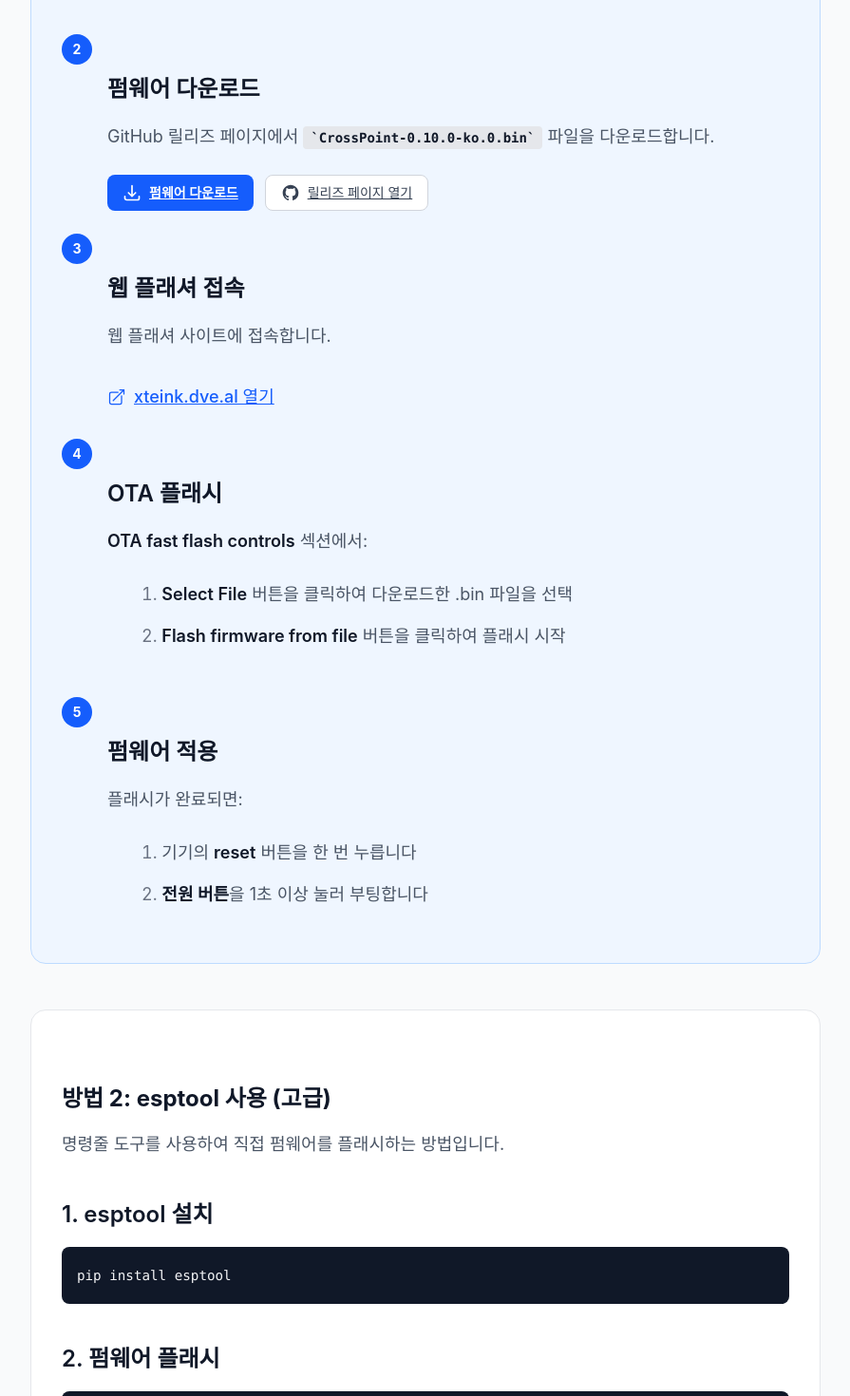
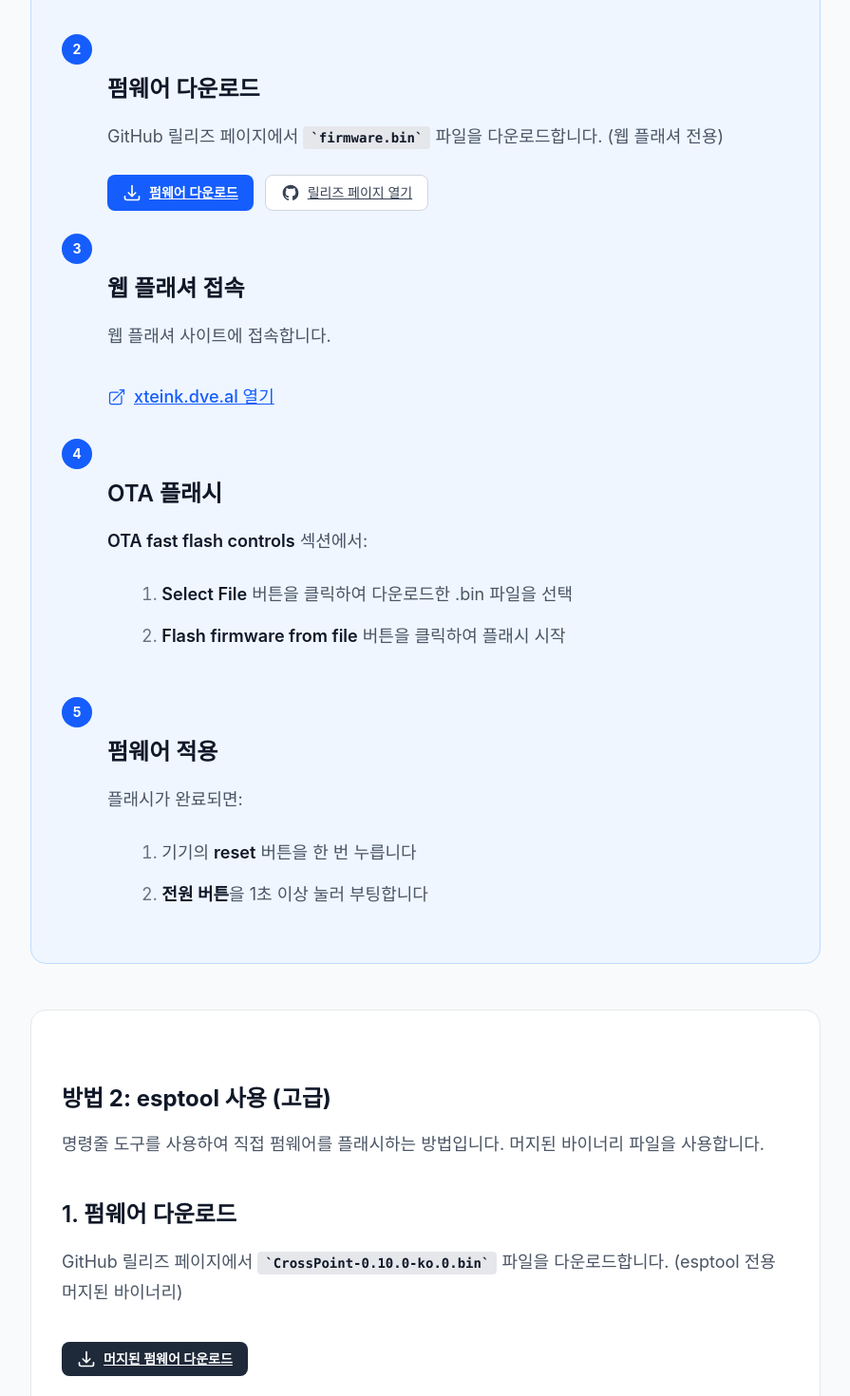
Before and after one commit to eunchurn/crosspoint-reader-docs, a Next.js app: page /install in a window 1280 px wide. Shown: the part 740-2210 px from the top of the page at 95% size, without its empty margins (192-1087 px from the left). Built offline with nearby package versions, Linux system fonts and the light colour scheme; no server answers; a web font is replaced by a local one.

Commit message:
feat(install): 웹 플래시와 esptool 펌웨어 구분
- firmware.bin: 웹 플래셔 전용 펌웨어
- CrossPoint-*.bin: esptool용 머지된 바이너리

GitHub API에서 두 종류의 펌웨어를 각각 구분하여 가져오도록 수정

```diff
--- a/src/app/install/page.tsx
+++ b/src/app/install/page.tsx
@@ -20,10 +20,19 @@ export default async function InstallPage() {
 
   // API에서 가져온 정보 사용, 실패 시 fallback
   const version = latestRelease?.tag_name || CROSSPOINT_VERSION;
-  const firmwareFilename =
-    latestRelease?.firmware_name || `CrossPoint-${CROSSPOINT_VERSION}.bin`;
-  const firmwareDownloadUrl =
-    latestRelease?.firmware_url ||
+
+  // 웹 플래시용 펌웨어 (firmware.bin)
+  const webFirmwareFilename = latestRelease?.web_firmware_name || "firmware.bin";
+  const webFirmwareDownloadUrl =
+    latestRelease?.web_firmware_url ||
+    `https://github.com/eunchurn/crosspoint-reader-ko/releases/download/${CROSSPOINT_VERSION}/firmware.bin`;
+
+  // esptool용 머지된 펌웨어 (CrossPoint-*.bin)
+  const mergedFirmwareFilename =
+    latestRelease?.merged_firmware_name ||
+    `CrossPoint-${CROSSPOINT_VERSION}.bin`;
+  const mergedFirmwareDownloadUrl =
+    latestRelease?.merged_firmware_url ||
     `https://github.com/eunchurn/crosspoint-reader-ko/releases/download/${CROSSPOINT_VERSION}/CrossPoint-${CROSSPOINT_VERSION}.bin`;
   return (
     <div className="min-h-screen flex flex-col">
@@ -93,13 +102,13 @@ export default async function InstallPage() {
                       <p className="text-gray-600 mt-1">
                         GitHub 릴리즈 페이지에서{" "}
                         <code className="bg-gray-200 px-2 py-1 rounded text-sm">
-                          {firmwareFilename}
+                          {webFirmwareFilename}
                         </code>{" "}
-                        파일을 다운로드합니다.
+                        파일을 다운로드합니다. (웹 플래셔 전용)
                       </p>
                       <div className="flex flex-col sm:flex-row gap-3 mt-3">
                         <a
-                          href={firmwareDownloadUrl}
+                          href={webFirmwareDownloadUrl}
                           className="inline-flex items-center justify-center gap-2 rounded-lg bg-blue-600 px-4 py-2 text-sm font-semibold text-white hover:bg-blue-700 transition-colors"
                         >
                           <svg
@@ -230,12 +239,45 @@ export default async function InstallPage() {
                 </h2>
                 <p className="text-gray-600 mb-6">
                   명령줄 도구를 사용하여 직접 펌웨어를 플래시하는 방법입니다.
+                  머지된 바이너리 파일을 사용합니다.
                 </p>
 
                 <div className="space-y-6">
                   <div>
                     <h3 className="font-semibold text-gray-900">
-                      1. esptool 설치
+                      1. 펌웨어 다운로드
+                    </h3>
+                    <p className="text-gray-600 mt-1">
+                      GitHub 릴리즈 페이지에서{" "}
+                      <code className="bg-gray-200 px-2 py-1 rounded text-sm">
+                        {mergedFirmwareFilename}
+                      </code>{" "}
+                      파일을 다운로드합니다. (esptool 전용 머지된 바이너리)
+                    </p>
+                    <a
+                      href={mergedFirmwareDownloadUrl}
+                      className="inline-flex items-center justify-center gap-2 rounded-lg bg-gray-800 px-4 py-2 text-sm font-semibold text-white hover:bg-gray-900 transition-colors mt-3"
+                    >
+                      <svg
+                        className="h-5 w-5"
+                        fill="none"
+                        viewBox="0 0 24 24"
+                        strokeWidth="2"
+                        stroke="currentColor"
+                      >
+                        <path
+                          strokeLinecap="round"
+                          strokeLinejoin="round"
+                          d="M3 16.5v2.25A2.25 2.25 0 005.25 21h13.5A2.25 2.25 0 0021 18.75V16.5M16.5 12L12 16.5m0 0L7.5 12m4.5 4.5V3"
+                        />
+                      </svg>
+                      머지된 펌웨어 다운로드
+                    </a>
+                  </div>
+
+                  <div>
+                    <h3 className="font-semibold text-gray-900">
+                      2. esptool 설치
                     </h3>
                     <pre className="bg-gray-900 text-gray-100 rounded-lg p-4 mt-2 overflow-x-auto">
                       <code>pip install esptool</code>
@@ -244,11 +286,12 @@ export default async function InstallPage() {
 
                   <div>
                     <h3 className="font-semibold text-gray-900">
-                      2. 펌웨어 플래시
+                      3. 펌웨어 플래시
                     </h3>
                     <pre className="bg-gray-900 text-gray-100 rounded-lg p-4 mt-2 overflow-x-auto">
                       <code>
-                        esptool.py --chip esp32c3 write_flash 0x0 {firmwareFilename}
+                        esptool.py --chip esp32c3 write_flash 0x0{" "}
+                        {mergedFirmwareFilename}
                       </code>
                     </pre>
                   </div>
--- a/src/lib/github.ts
+++ b/src/lib/github.ts
@@ -69,9 +69,14 @@ export interface LatestRelease {
   name: string;
   html_url: string;
   published_at: string;
-  firmware_url: string | null;
-  firmware_name: string | null;
-  firmware_size: number | null;
+  // 머지된 바이너리 (esptool용) - CrossPoint-x.x.x.bin
+  merged_firmware_url: string | null;
+  merged_firmware_name: string | null;
+  merged_firmware_size: number | null;
+  // 웹 플래시용 - firmware.bin
+  web_firmware_url: string | null;
+  web_firmware_name: string | null;
+  web_firmware_size: number | null;
 }
 
 export async function getLatestRelease(): Promise<LatestRelease | null> {
@@ -93,8 +98,16 @@ export async function getLatestRelease(): Promise<LatestRelease | null> {
     }
 
     const data = await response.json();
-    const binAsset = data.assets?.find((asset: { name: string }) =>
-      asset.name.endsWith(".bin")
+
+    // 머지된 펌웨어 (CrossPoint-*.bin) - esptool용
+    const mergedAsset = data.assets?.find(
+      (asset: { name: string }) =>
+        asset.name.startsWith("CrossPoint-") && asset.name.endsWith(".bin")
+    );
+
+    // 웹 플래시용 펌웨어 (firmware.bin)
+    const webAsset = data.assets?.find(
+      (asset: { name: string }) => asset.name === "firmware.bin"
     );
 
     return {
@@ -102,9 +115,12 @@ export async function getLatestRelease(): Promise<LatestRelease | null> {
       name: data.name,
       html_url: data.html_url,
       published_at: data.published_at,
-      firmware_url: binAsset?.browser_download_url || null,
-      firmware_name: binAsset?.name || null,
-      firmware_size: binAsset?.size || null,
+      merged_firmware_url: mergedAsset?.browser_download_url || null,
+      merged_firmware_name: mergedAsset?.name || null,
+      merged_firmware_size: mergedAsset?.size || null,
+      web_firmware_url: webAsset?.browser_download_url || null,
+      web_firmware_name: webAsset?.name || null,
+      web_firmware_size: webAsset?.size || null,
     };
   } catch (error) {
     console.error("Error fetching latest release:", error);
```
